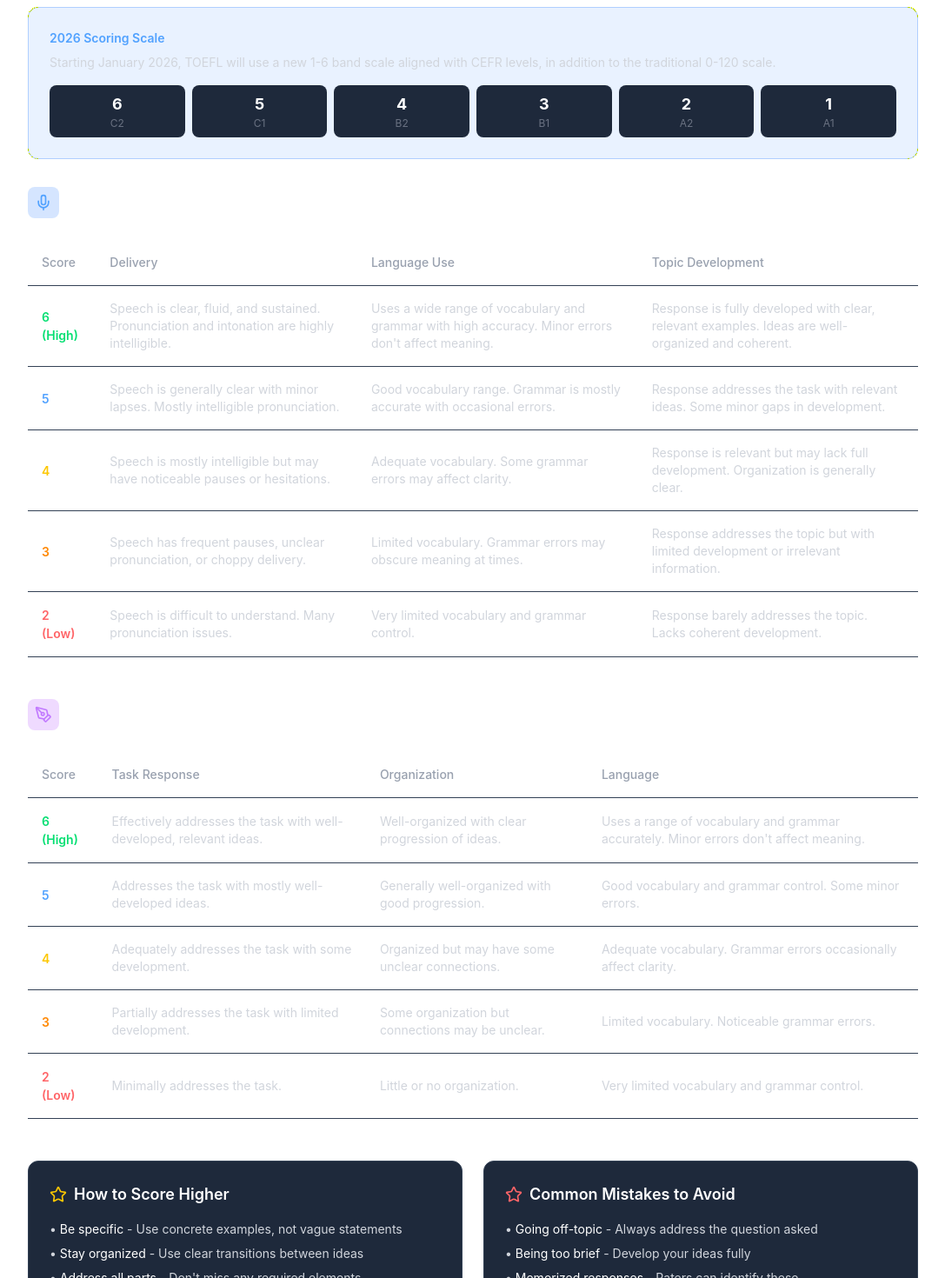
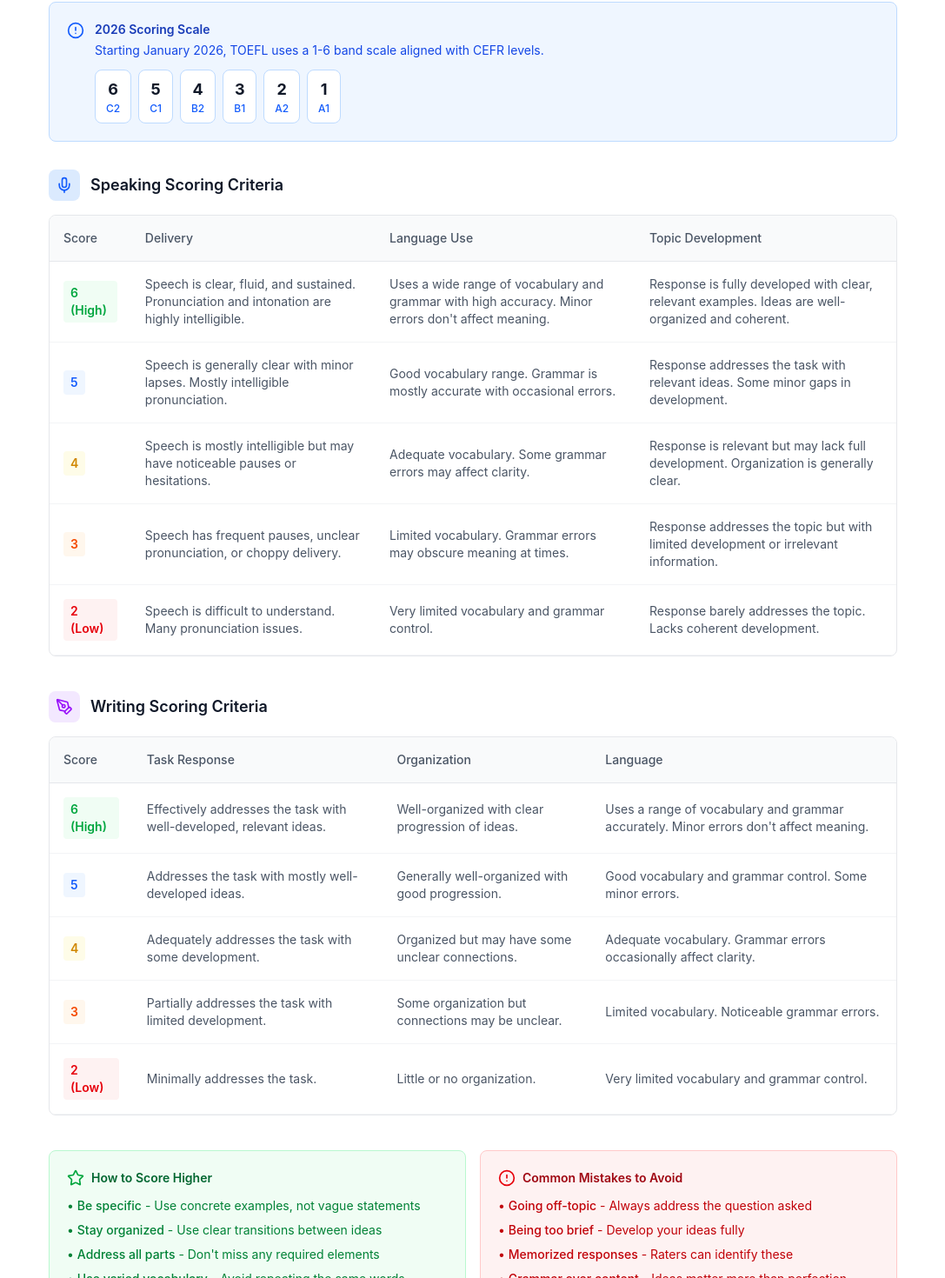
Before and after one commit to leesg0107/Toefl-Master, a Next.js app: page /study-notes/rubrics in a window 1280 px wide. Shown: the part 238-1708 px from the top of the page at 87% size, without its empty margins (96-1183 px from the left). Built offline with nearby package versions, Linux system fonts and the light colour scheme; no server answers.

Commit message:
fix: Update rubrics page to consistent white design
- Convert rubrics page from dark to white design scheme
- Use consistent color coding for score levels
- Match styling with other study notes pages
- Improve table readability with proper borders and hover states

```diff
--- a/src/app/study-notes/rubrics/page.tsx
+++ b/src/app/study-notes/rubrics/page.tsx
@@ -1,7 +1,7 @@
 "use client";
 
 import Link from "next/link";
-import { ArrowLeft, Mic, PenTool, Star } from "lucide-react";
+import { ArrowLeft, Mic, PenTool, Star, AlertCircle } from "lucide-react";
 
 const speakingRubrics = [
   {
@@ -74,79 +74,94 @@ const writingRubrics = [
   }
 ];
 
+function getScoreColor(index: number) {
+  const colors = [
+    "text-green-600 bg-green-50",
+    "text-blue-600 bg-blue-50",
+    "text-yellow-600 bg-yellow-50",
+    "text-orange-600 bg-orange-50",
+    "text-red-600 bg-red-50"
+  ];
+  return colors[index] || colors[4];
+}
+
 export default function RubricsPage() {
   return (
-    <div className="min-h-screen py-12 px-4">
-      <div className="max-w-5xl mx-auto">
+    <div className="min-h-screen bg-white">
+      <div className="max-w-5xl mx-auto px-6 py-12">
         {/* Header */}
         <div className="mb-8">
           <Link
             href="/study-notes"
-            className="inline-flex items-center gap-2 text-gray-400 hover:text-white mb-4"
+            className="inline-flex items-center gap-2 text-gray-400 hover:text-gray-600 text-sm mb-4"
           >
             <ArrowLeft className="w-4 h-4" />
             Back to Study Notes
           </Link>
-          <h1 className="text-3xl font-bold text-white mb-2">Scoring Rubrics</h1>
-          <p className="text-gray-400">
+          <h1 className="text-2xl font-bold text-gray-900 mb-2">Scoring Rubrics</h1>
+          <p className="text-gray-500 text-sm">
             Understand how TOEFL responses are scored to improve your performance.
           </p>
         </div>
 
         {/* 2026 Scoring Info */}
-        <div className="bg-blue-500/10 border border-blue-500/30 rounded-xl p-6 mb-8">
-          <h3 className="text-blue-400 font-semibold mb-2">2026 Scoring Scale</h3>
-          <p className="text-gray-300 text-sm mb-4">
-            Starting January 2026, TOEFL will use a new 1-6 band scale aligned with CEFR levels,
-            in addition to the traditional 0-120 scale.
-          </p>
-          <div className="grid grid-cols-3 md:grid-cols-6 gap-2">
-            {[6, 5, 4, 3, 2, 1].map((score) => (
-              <div key={score} className="text-center p-2 rounded-lg bg-[#1e293b]">
-                <p className="text-lg font-bold text-white">{score}</p>
-                <p className="text-xs text-gray-500">
-                  {score === 6 ? "C2" : score === 5 ? "C1" : score === 4 ? "B2" : score === 3 ? "B1" : score === 2 ? "A2" : "A1"}
-                </p>
+        <div className="bg-blue-50 border border-blue-200 rounded-lg p-5 mb-8">
+          <div className="flex items-start gap-3">
+            <AlertCircle className="w-5 h-5 text-blue-600 mt-0.5" />
+            <div>
+              <h3 className="font-semibold text-blue-800 mb-1">2026 Scoring Scale</h3>
+              <p className="text-sm text-blue-700 mb-3">
+                Starting January 2026, TOEFL uses a 1-6 band scale aligned with CEFR levels.
+              </p>
+              <div className="flex flex-wrap gap-2">
+                {[
+                  { score: 6, cefr: "C2", label: "Proficient" },
+                  { score: 5, cefr: "C1", label: "Advanced" },
+                  { score: 4, cefr: "B2", label: "Upper-Int" },
+                  { score: 3, cefr: "B1", label: "Intermediate" },
+                  { score: 2, cefr: "A2", label: "Elementary" },
+                  { score: 1, cefr: "A1", label: "Beginner" }
+                ].map((item) => (
+                  <div key={item.score} className="text-center px-3 py-2 rounded-lg bg-white border border-blue-200">
+                    <p className="text-lg font-bold text-gray-900">{item.score}</p>
+                    <p className="text-xs text-blue-600 font-medium">{item.cefr}</p>
+                  </div>
+                ))}
               </div>
-            ))}
+            </div>
           </div>
         </div>
 
         {/* Speaking Rubric */}
-        <section className="mb-12">
-          <div className="flex items-center gap-3 mb-6">
-            <div className="p-2 rounded-lg bg-blue-500/20">
-              <Mic className="w-5 h-5 text-blue-400" />
+        <section className="mb-10">
+          <div className="flex items-center gap-3 mb-4">
+            <div className="p-2 rounded-lg bg-blue-100">
+              <Mic className="w-5 h-5 text-blue-600" />
             </div>
-            <h2 className="text-xl font-semibold text-white">Speaking Scoring Criteria</h2>
+            <h2 className="text-lg font-semibold text-gray-900">Speaking Scoring Criteria</h2>
           </div>
 
-          <div className="overflow-x-auto">
+          <div className="overflow-x-auto border border-gray-200 rounded-lg">
             <table className="w-full">
               <thead>
-                <tr className="border-b border-[#334155]">
-                  <th className="text-left p-4 text-gray-400 font-medium">Score</th>
-                  <th className="text-left p-4 text-gray-400 font-medium">Delivery</th>
-                  <th className="text-left p-4 text-gray-400 font-medium">Language Use</th>
-                  <th className="text-left p-4 text-gray-400 font-medium">Topic Development</th>
+                <tr className="bg-gray-50 border-b border-gray-200">
+                  <th className="text-left p-4 text-gray-600 font-medium text-sm">Score</th>
+                  <th className="text-left p-4 text-gray-600 font-medium text-sm">Delivery</th>
+                  <th className="text-left p-4 text-gray-600 font-medium text-sm">Language Use</th>
+                  <th className="text-left p-4 text-gray-600 font-medium text-sm">Topic Development</th>
                 </tr>
               </thead>
               <tbody>
                 {speakingRubrics.map((rubric, index) => (
-                  <tr key={index} className="border-b border-[#334155] hover:bg-[#1e293b]/50">
+                  <tr key={index} className="border-b border-gray-100 hover:bg-gray-50">
                     <td className="p-4">
-                      <span className={`font-semibold ${
-                        index === 0 ? "text-green-400" :
-                        index === 1 ? "text-blue-400" :
-                        index === 2 ? "text-yellow-400" :
-                        index === 3 ? "text-orange-400" : "text-red-400"
-                      }`}>
+                      <span className={`inline-block px-2 py-1 rounded text-sm font-semibold ${getScoreColor(index)}`}>
                         {rubric.score}
                       </span>
                     </td>
-                    <td className="p-4 text-sm text-gray-300">{rubric.delivery}</td>
-                    <td className="p-4 text-sm text-gray-300">{rubric.language}</td>
-                    <td className="p-4 text-sm text-gray-300">{rubric.topic}</td>
+                    <td className="p-4 text-sm text-gray-600">{rubric.delivery}</td>
+                    <td className="p-4 text-sm text-gray-600">{rubric.language}</td>
+                    <td className="p-4 text-sm text-gray-600">{rubric.topic}</td>
                   </tr>
                 ))}
               </tbody>
@@ -155,40 +170,35 @@ export default function RubricsPage() {
         </section>
 
         {/* Writing Rubric */}
-        <section className="mb-12">
-          <div className="flex items-center gap-3 mb-6">
-            <div className="p-2 rounded-lg bg-purple-500/20">
-              <PenTool className="w-5 h-5 text-purple-400" />
+        <section className="mb-10">
+          <div className="flex items-center gap-3 mb-4">
+            <div className="p-2 rounded-lg bg-purple-100">
+              <PenTool className="w-5 h-5 text-purple-600" />
             </div>
-            <h2 className="text-xl font-semibold text-white">Writing Scoring Criteria</h2>
+            <h2 className="text-lg font-semibold text-gray-900">Writing Scoring Criteria</h2>
           </div>
 
-          <div className="overflow-x-auto">
+          <div className="overflow-x-auto border border-gray-200 rounded-lg">
             <table className="w-full">
               <thead>
-                <tr className="border-b border-[#334155]">
-                  <th className="text-left p-4 text-gray-400 font-medium">Score</th>
-                  <th className="text-left p-4 text-gray-400 font-medium">Task Response</th>
-                  <th className="text-left p-4 text-gray-400 font-medium">Organization</th>
-                  <th className="text-left p-4 text-gray-400 font-medium">Language</th>
+                <tr className="bg-gray-50 border-b border-gray-200">
+                  <th className="text-left p-4 text-gray-600 font-medium text-sm">Score</th>
+                  <th className="text-left p-4 text-gray-600 font-medium text-sm">Task Response</th>
+                  <th className="text-left p-4 text-gray-600 font-medium text-sm">Organization</th>
+                  <th className="text-left p-4 text-gray-600 font-medium text-sm">Language</th>
                 </tr>
               </thead>
               <tbody>
                 {writingRubrics.map((rubric, index) => (
-                  <tr key={index} className="border-b border-[#334155] hover:bg-[#1e293b]/50">
+                  <tr key={index} className="border-b border-gray-100 hover:bg-gray-50">
                     <td className="p-4">
-                      <span className={`font-semibold ${
-                        index === 0 ? "text-green-400" :
-                        index === 1 ? "text-blue-400" :
-                        index === 2 ? "text-yellow-400" :
-                        index === 3 ? "text-orange-400" : "text-red-400"
-                      }`}>
+                      <span className={`inline-block px-2 py-1 rounded text-sm font-semibold ${getScoreColor(index)}`}>
                         {rubric.score}
                       </span>
                     </td>
-                    <td className="p-4 text-sm text-gray-300">{rubric.description}</td>
-                    <td className="p-4 text-sm text-gray-300">{rubric.organization}</td>
-                    <td className="p-4 text-sm text-gray-300">{rubric.language}</td>
+                    <td className="p-4 text-sm text-gray-600">{rubric.description}</td>
+                    <td className="p-4 text-sm text-gray-600">{rubric.organization}</td>
+                    <td className="p-4 text-sm text-gray-600">{rubric.language}</td>
                   </tr>
                 ))}
               </tbody>
@@ -197,32 +207,32 @@ export default function RubricsPage() {
         </section>
 
         {/* Key Tips */}
-        <section className="grid md:grid-cols-2 gap-6">
-          <div className="p-6 rounded-xl bg-[#1e293b] border border-[#334155]">
-            <div className="flex items-center gap-2 mb-4">
-              <Star className="w-5 h-5 text-yellow-400" />
-              <h3 className="text-lg font-semibold text-white">How to Score Higher</h3>
+        <section className="grid md:grid-cols-2 gap-4">
+          <div className="p-5 rounded-lg bg-green-50 border border-green-200">
+            <div className="flex items-center gap-2 mb-3">
+              <Star className="w-5 h-5 text-green-600" />
+              <h3 className="font-semibold text-green-800">How to Score Higher</h3>
             </div>
-            <ul className="text-sm text-gray-300 space-y-2">
-              <li>• <span className="text-white">Be specific</span> - Use concrete examples, not vague statements</li>
-              <li>• <span className="text-white">Stay organized</span> - Use clear transitions between ideas</li>
-              <li>• <span className="text-white">Address all parts</span> - Don&apos;t miss any required elements</li>
-              <li>• <span className="text-white">Use varied vocabulary</span> - Avoid repeating the same words</li>
-              <li>• <span className="text-white">Manage time</span> - Leave time to review your response</li>
+            <ul className="text-sm text-green-700 space-y-2">
+              <li>• <span className="font-medium">Be specific</span> - Use concrete examples, not vague statements</li>
+              <li>• <span className="font-medium">Stay organized</span> - Use clear transitions between ideas</li>
+              <li>• <span className="font-medium">Address all parts</span> - Don&apos;t miss any required elements</li>
+              <li>• <span className="font-medium">Use varied vocabulary</span> - Avoid repeating the same words</li>
+              <li>• <span className="font-medium">Manage time</span> - Leave time to review your response</li>
             </ul>
           </div>
 
-          <div className="p-6 rounded-xl bg-[#1e293b] border border-[#334155]">
-            <div className="flex items-center gap-2 mb-4">
-              <Star className="w-5 h-5 text-red-400" />
-              <h3 className="text-lg font-semibold text-white">Common Mistakes to Avoid</h3>
+          <div className="p-5 rounded-lg bg-red-50 border border-red-200">
+            <div className="flex items-center gap-2 mb-3">
+              <AlertCircle className="w-5 h-5 text-red-600" />
+              <h3 className="font-semibold text-red-800">Common Mistakes to Avoid</h3>
             </div>
-            <ul className="text-sm text-gray-300 space-y-2">
-              <li>• <span className="text-white">Going off-topic</span> - Always address the question asked</li>
-              <li>• <span className="text-white">Being too brief</span> - Develop your ideas fully</li>
-              <li>• <span className="text-white">Memorized responses</span> - Raters can identify these</li>
-              <li>• <span className="text-white">Grammar over content</span> - Ideas matter more than perfection</li>
-              <li>• <span className="text-white">Rushing</span> - Take time to think before responding</li>
+            <ul className="text-sm text-red-700 space-y-2">
+              <li>• <span className="font-medium">Going off-topic</span> - Always address the question asked</li>
+              <li>• <span className="font-medium">Being too brief</span> - Develop your ideas fully</li>
+              <li>• <span className="font-medium">Memorized responses</span> - Raters can identify these</li>
+              <li>• <span className="font-medium">Grammar over content</span> - Ideas matter more than perfection</li>
+              <li>• <span className="font-medium">Rushing</span> - Take time to think before responding</li>
             </ul>
           </div>
         </section>
```
